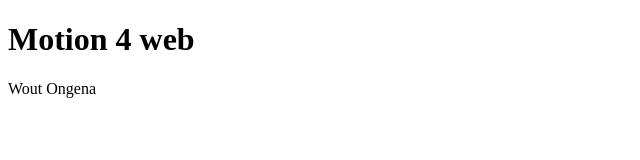
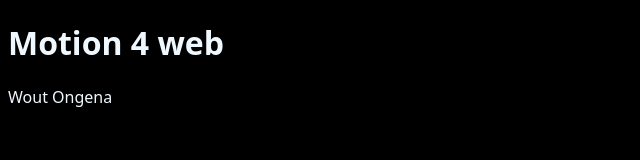
Before and after one commit to gdmgent/motion-for-web-projects-wongena, a plain HTML site: page index.html in a window 1280 px wide. Shown: the whole page, without its empty margins (0-640 px from the left). Drawn offline with Linux system fonts and the light colour scheme.

Commit message:
adde dark mode css

```diff
--- /dev/null
+++ b/css/main.css
@@ -0,0 +1,5 @@
+body{
+    font-family: system-ui, -apple-system, BlinkMacSystemFont, 'Segoe UI', Roboto, Oxygen, Ubuntu, Cantarell, 'Open Sans', 'Helvetica Neue', sans-serif;
+    color: aliceblue;
+    background-color: black;
+}
--- a/index.html
+++ b/index.html
@@ -4,6 +4,7 @@
     <meta charset="UTF-8">
     <meta http-equiv="X-UA-Compatible" content="IE=edge">
     <meta name="viewport" content="width=device-width, initial-scale=1.0">
+    <link rel="stylesheet" href="css/main.css">
     <title>Document</title>
 </head>
 <body>
```
Also changed, not shown: README.md.
